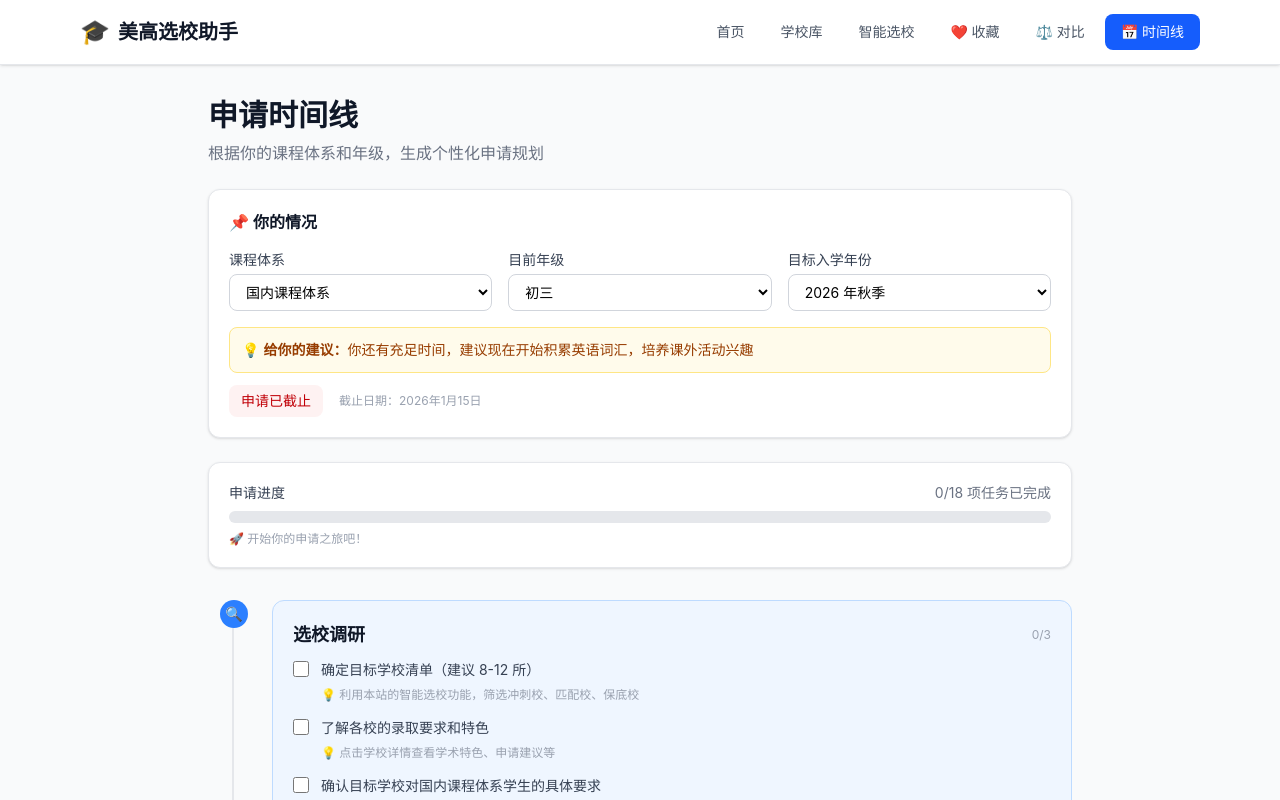
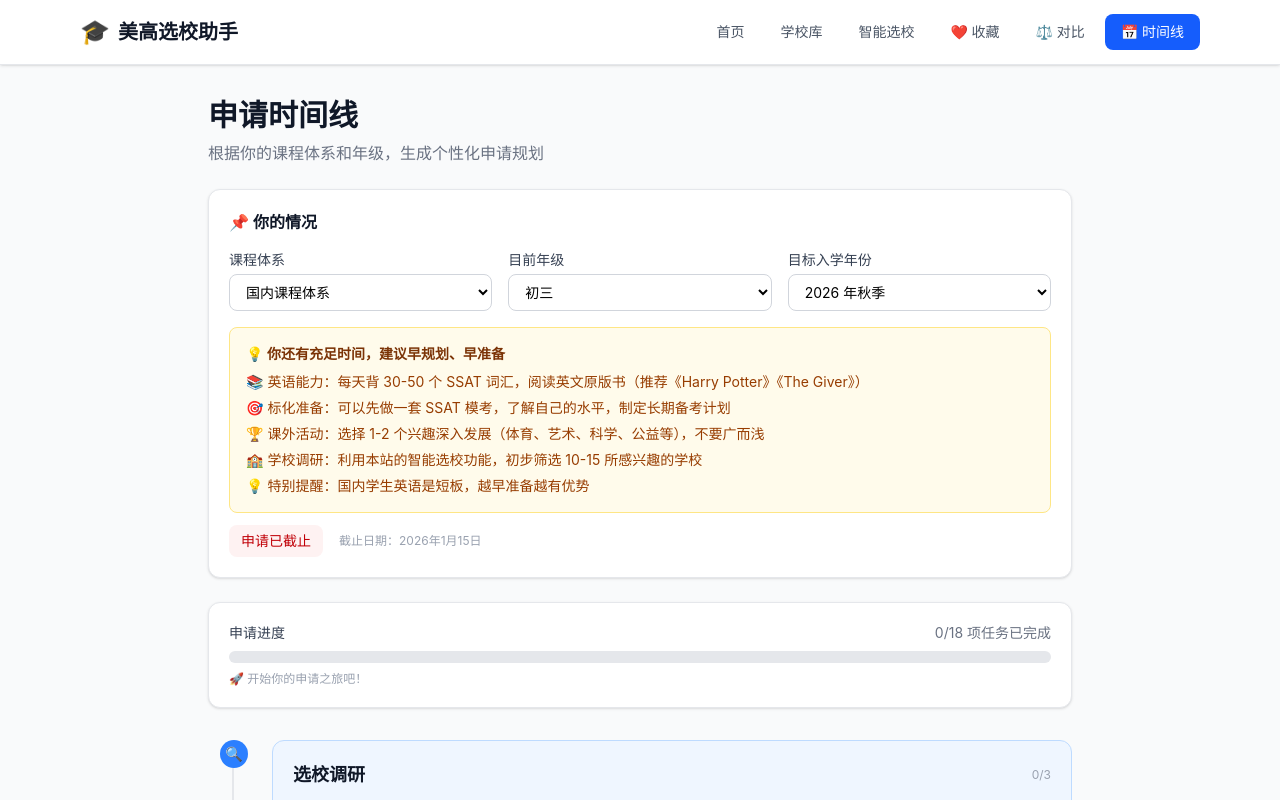
Before and after one commit to Hshyyy/meigao-helper, a React (Vite) app: page /timeline in a window 1280 px wide. Shown: the top 800 px of the page. Built offline with nearby package versions, Linux system fonts and the light colour scheme.

Commit message:
时间线个性化建议大升级：每种体系+年级组合都有5-6条具体建议

```diff
--- a/src/pages/Timeline.tsx
+++ b/src/pages/Timeline.tsx
@@ -393,37 +393,164 @@ export default function Timeline() {
   }, [enrollYear]);
 
   // 根据体系和年级生成个性化提示
-  const personalizedTip = useMemo(() => {
+  const personalizedTips = useMemo(() => {
     const gradeNum = parseInt(grade.replace(/[^\d]/g, ""));
     const yearsLeft = 12 - gradeNum + 1;
 
     if (system === "chinese") {
-      if (yearsLeft >= 3)
-        return "你还有充足时间，建议现在开始积累英语词汇，培养课外活动兴趣";
-      if (yearsLeft >= 2)
-        return "现在是准备 SSAT/TOEFL 的黄金时期，建议系统性备考";
-      return "时间紧迫！需要立即开始标化考试冲刺，同时准备申请材料";
+      if (yearsLeft >= 3) {
+        return {
+          title: "你还有充足时间，建议早规划、早准备",
+          items: [
+            "📚 英语能力：每天背 30-50 个 SSAT 词汇，阅读英文原版书（推荐《Harry Potter》《The Giver》）",
+            "🎯 标化准备：可以先做一套 SSAT 模考，了解自己的水平，制定长期备考计划",
+            "🏆 课外活动：选择 1-2 个兴趣深入发展（体育、艺术、科学、公益等），不要广而浅",
+            "🏫 学校调研：利用本站的智能选校功能，初步筛选 10-15 所感兴趣的学校",
+            "💡 特别提醒：国内学生英语是短板，越早准备越有优势",
+          ],
+        };
+      }
+      if (yearsLeft >= 2) {
+        return {
+          title: "现在是准备标化考试的黄金时期",
+          items: [
+            "📝 SSAT 备考：系统学习 SSAT 词汇、阅读、数学三个部分，建议每天 1-2 小时",
+            "🗣️ TOEFL 备考：重点提升听力和口语，建议找外教或参加口语角",
+            "📊 目标分数：SSAT 目标 85%+（顶尖校 90%+），TOEFL 目标 90+（顶尖校 100+）",
+            "📋 推荐信：提前联系 2-3 位熟悉你的老师，给他们充足时间准备",
+            "🎯 课外活动：在 1-2 个领域做出深度，争取获奖或有实质性成果",
+            "💡 特别提醒：暑假是集中冲刺的最佳时间，建议报班或找 1 对 1 辅导",
+          ],
+        };
+      }
+      return {
+        title: "时间紧迫！需要立即行动",
+        items: [
+          "⚡ 标化冲刺：立即开始 SSAT 和 TOEFL 模考冲刺，建议每周至少 2 次模考",
+          "📝 申请材料：同时开始准备申请文书、成绩单、推荐信",
+          "🎤 面试准备：练习英文自我介绍和常见面试问题，建议找外教模拟",
+          "📋 学校确认：最终确定 8-12 所目标学校（2-3 冲刺、4-5 匹配、2-3 保底）",
+          "⏰ 截止日期：大部分学校 1 月中旬截止，务必提前 1 个月完成所有材料",
+          "💡 特别提醒：国内学生面试是全英文的，口语准备至关重要",
+        ],
+      };
     }
     if (system === "british") {
-      if (yearsLeft >= 3)
-        return "你还有充足时间，建议先确认目标学校是否要求 SSAT，同时保持 GCSE 成绩";
-      if (yearsLeft >= 2)
-        return "部分学校接受 GCSE 替代 SSAT，建议提前确认目标学校要求";
-      return "时间紧迫！立即确认目标学校要求，准备 IELTS 或 TOEFL";
+      if (yearsLeft >= 3) {
+        return {
+          title: "你还有充足时间，英式体系有独特优势",
+          items: [
+            "📚 确认要求：部分学校接受 GCSE 英语成绩替代 SSAT，先确认目标学校的具体要求",
+            "📝 标化准备：如果需要 SSAT，建议提前 1 年开始准备；如果不需要，重点准备 IELTS",
+            "🎯 GCSE 成绩：保持 GCSE 成绩在 A/A* 水平，这是录取的重要参考",
+            "🏆 课外活动：英式学校重视全人教育，体育、艺术、社区服务都是加分项",
+            "🏫 学校调研：利用本站筛选不需要 SSAT 的学校，减轻备考压力",
+            "💡 特别提醒：英式体系的学生在写作和批判性思维方面有优势，面试时要展现",
+          ],
+        };
+      }
+      if (yearsLeft >= 2) {
+        return {
+          title: "部分学校接受 GCSE 替代 SSAT，这是你的优势",
+          items: [
+            "📋 确认要求：列出目标学校，逐一确认是否接受 GCSE 替代 SSAT",
+            "📝 IELTS 备考：如果目标学校接受 IELTS，目标 6.5+（顶尖校 7.0+）",
+            "🎯 A-Level 预测：保持 A-Level 预测成绩在 A/A* 水平",
+            "📝 个人陈述：英式体系的学生擅长写作，个人陈述要展现深度思考",
+            "🎤 面试准备：英式教育重视讨论和辩论，面试时要展现批判性思维",
+            "💡 特别提醒：英式体系的推荐信格式可能与美式不同，提前与老师沟通",
+          ],
+        };
+      }
+      return {
+        title: "时间紧迫！立即确认目标学校要求",
+        items: [
+          "⚡ 立即行动：逐一确认目标学校是否接受 GCSE 替代 SSAT",
+          "📝 IELTS 冲刺：如果需要 IELTS，立即开始模考冲刺，目标 6.5+",
+          "📋 申请材料：同时准备申请文书、成绩单、推荐信",
+          "🎤 面试准备：练习英文面试，展现批判性思维和表达能力",
+          "⏰ 截止日期：大部分学校 1 月中旬截止，务必提前 1 个月完成",
+          "💡 特别提醒：英式体系的学生在写作方面有优势，个人陈述要充分利用",
+        ],
+      };
     }
     if (system === "ib") {
-      if (yearsLeft >= 3)
-        return "你还有充足时间，IB 成绩被广泛认可，保持好校内成绩是关键";
-      if (yearsLeft >= 2)
-        return "IB 成绩被广泛认可，部分学校免 SSAT，重点准备 TOEFL";
-      return "时间紧迫！确认目标学校是否需要 SSAT，重点准备 TOEFL";
+      if (yearsLeft >= 3) {
+        return {
+          title: "IB 成绩被广泛认可，这是你的核心优势",
+          items: [
+            "📚 IB 成绩：保持 IB 预测成绩在 35+ 以上（顶尖校 38+）",
+            "📋 确认要求：部分学校接受 IB 英语成绩替代 TOEFL，先确认目标学校要求",
+            "📝 标化准备：如果需要 SSAT，建议提前 1 年准备；如果不需要，重点保持 IB 成绩",
+            "🎯 CAS 活动：IB 的 CAS 活动经历是申请的重要加分项，要深入参与",
+            "🏫 学校调研：利用本站筛选不需要 SSAT 的学校，减轻备考压力",
+            "💡 特别提醒：IB 课程的难度被广泛认可，面试时要展现你如何应对挑战",
+          ],
+        };
+      }
+      if (yearsLeft >= 2) {
+        return {
+          title: "IB 成绩被广泛认可，部分学校免 SSAT",
+          items: [
+            "📋 确认要求：列出目标学校，逐一确认是否需要 SSAT",
+            "📝 TOEFL 备考：如果目标学校接受 IB 英语替代 TOEFL，可以省去备考；否则重点准备",
+            "🎯 IB 成绩：保持 IB 预测成绩在 35+ 以上，这是录取的核心参考",
+            "🎯 CAS 活动：继续深入参与 CAS 活动，争取有实质性成果",
+            "🎤 面试准备：IB 学生擅长跨学科思考，面试时要展现这种能力",
+            "💡 特别提醒：IB 课程的广度和深度是优势，申请文书要体现这一点",
+          ],
+        };
+      }
+      return {
+        title: "时间紧迫！确认目标学校是否需要 SSAT",
+        items: [
+          "⚡ 立即行动：逐一确认目标学校是否需要 SSAT",
+          "📝 TOEFL 冲刺：如果需要 TOEFL，立即开始模考冲刺，目标 90+（顶尖校 100+）",
+          "📋 申请材料：同时准备申请文书、成绩单、推荐信",
+          "🎤 面试准备：练习英文面试，展现跨学科思考能力",
+          "⏰ 截止日期：大部分学校 1 月中旬截止，务必提前 1 个月完成",
+          "💡 特别提醒：IB 学生在申请中有天然优势，要充分利用",
+        ],
+      };
     }
     // american
-    if (yearsLeft >= 3)
-      return "你还有充足时间，建议现在开始 SSAT 词汇积累，培养课外活动";
-    if (yearsLeft >= 2)
-      return "现在是准备 SSAT/TOEFL 的黄金时期，10 年级暑假集中冲刺";
-    return "时间紧迫！立即开始标化考试冲刺，同时准备申请材料";
+    if (yearsLeft >= 3) {
+      return {
+        title: "你还有充足时间，建议系统规划",
+        items: [
+          "📚 英语能力：每天背 30-50 个 SSAT 词汇，阅读英文原版书",
+          "🎯 标化准备：可以先做一套 SSAT 模考，了解自己的水平",
+          "🏆 课外活动：选择 1-2 个兴趣深入发展，争取获奖或有实质性成果",
+          "🏫 学校调研：利用本站的智能选校功能，初步筛选 10-15 所感兴趣的学校",
+          "📝 GPA 维护：保持 GPA 在 3.5 以上（顶尖校 3.7+）",
+          "💡 特别提醒：美式体系的学生在课外活动方面有优势，要充分利用",
+        ],
+      };
+    }
+    if (yearsLeft >= 2) {
+      return {
+        title: "现在是准备标化考试的黄金时期",
+        items: [
+          "📝 SSAT 备考：系统学习 SSAT 词汇、阅读、数学三个部分，建议每天 1-2 小时",
+          "🗣️ TOEFL 备考：重点提升听力和口语，建议找外教或参加口语角",
+          "📊 目标分数：SSAT 目标 85%+（顶尖校 90%+），TOEFL 目标 90+（顶尖校 100+）",
+          "📋 推荐信：提前联系 2-3 位熟悉你的老师，给他们充足时间准备",
+          "🎯 课外活动：在 1-2 个领域做出深度，争取获奖或有实质性成果",
+          "💡 特别提醒：10 年级暑假是集中冲刺的最佳时间",
+        ],
+      };
+    }
+    return {
+      title: "时间紧迫！需要立即行动",
+      items: [
+        "⚡ 标化冲刺：立即开始 SSAT 和 TOEFL 模考冲刺，建议每周至少 2 次模考",
+        "📝 申请材料：同时开始准备申请文书、成绩单、推荐信",
+        "🎤 面试准备：练习英文自我介绍和常见面试问题",
+        "📋 学校确认：最终确定 8-12 所目标学校（2-3 冲刺、4-5 匹配、2-3 保底）",
+        "⏰ 截止日期：大部分学校 1 月中旬截止，务必提前 1 个月完成所有材料",
+        "💡 特别提醒：美式体系的学生在课外活动方面有优势，要充分利用",
+      ],
+    };
   }, [system, grade]);
 
   return (
@@ -490,11 +617,17 @@ export default function Timeline() {
         </div>
 
         {/* 个性化提示 */}
-        <div className="mt-4 bg-amber-50 border border-amber-200 rounded-lg p-3">
-          <p className="text-sm text-amber-800">
-            💡 <strong>给你的建议：</strong>
-            {personalizedTip}
+        <div className="mt-4 bg-amber-50 border border-amber-200 rounded-lg p-4">
+          <p className="text-sm font-semibold text-amber-900 mb-2">
+            💡 {personalizedTips.title}
           </p>
+          <ul className="space-y-1.5">
+            {personalizedTips.items.map((item, index) => (
+              <li key={index} className="text-sm text-amber-800">
+                {item}
+              </li>
+            ))}
+          </ul>
         </div>
 
         {/* 倒计时 */}
```
